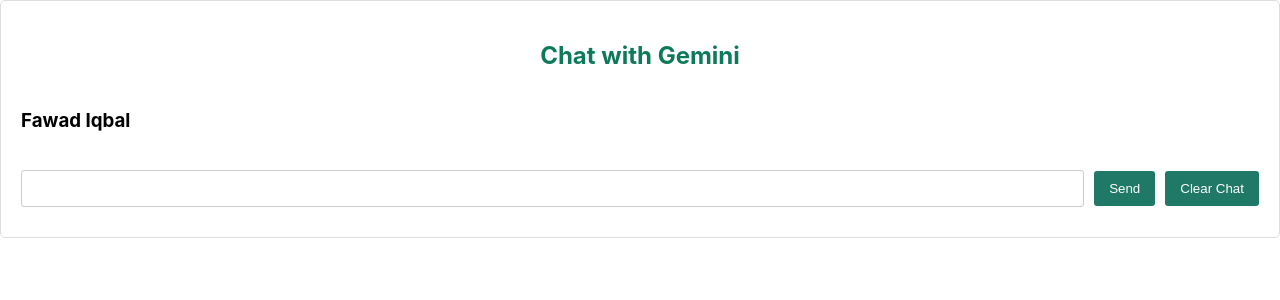
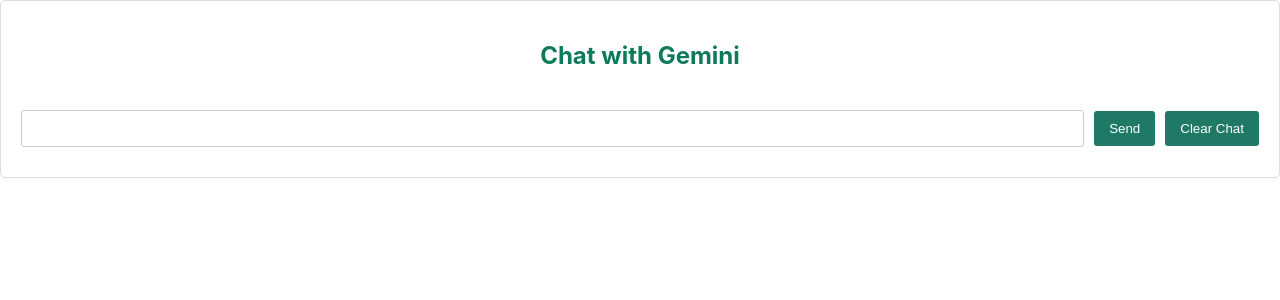
Before and after one commit to fawadeqbal/gemini-chatbot-reactjs, a React (Create React App) app: page / in a window 1280 px wide. Shown: the top 300 px of the page. Built offline with nearby package versions, Linux system fonts and the light colour scheme.

Commit message:
Update App.js

```diff
--- a/src/App.js
+++ b/src/App.js
@@ -70,7 +70,6 @@
   return (
     <div className="chat-container">
       <h2 className='header'>Chat with Gemini</h2>
-      <h3>Fawad Iqbal</h3>
       <div className="message-list-container">
         <ul className="message-list">
           {messages.map((message, index) => (
```
